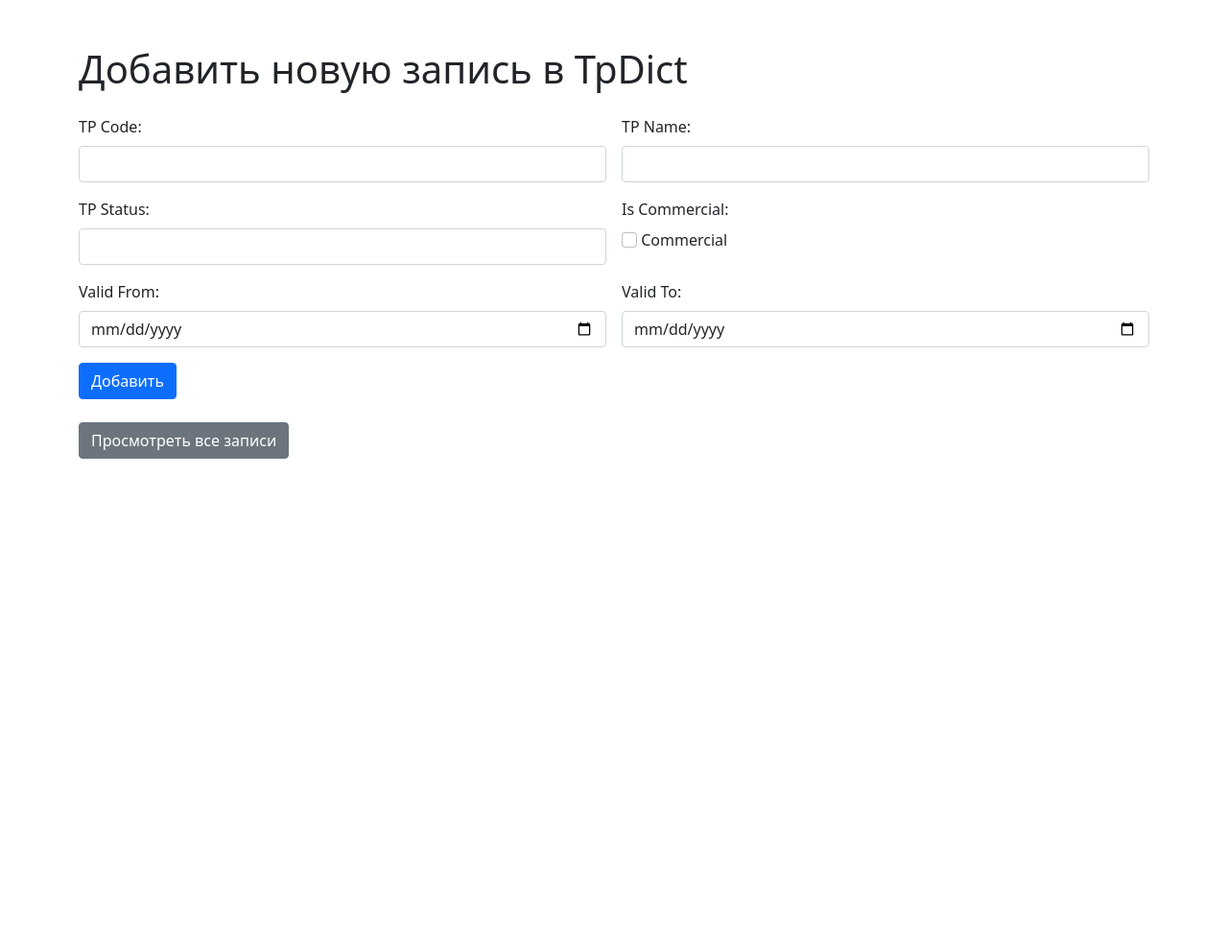
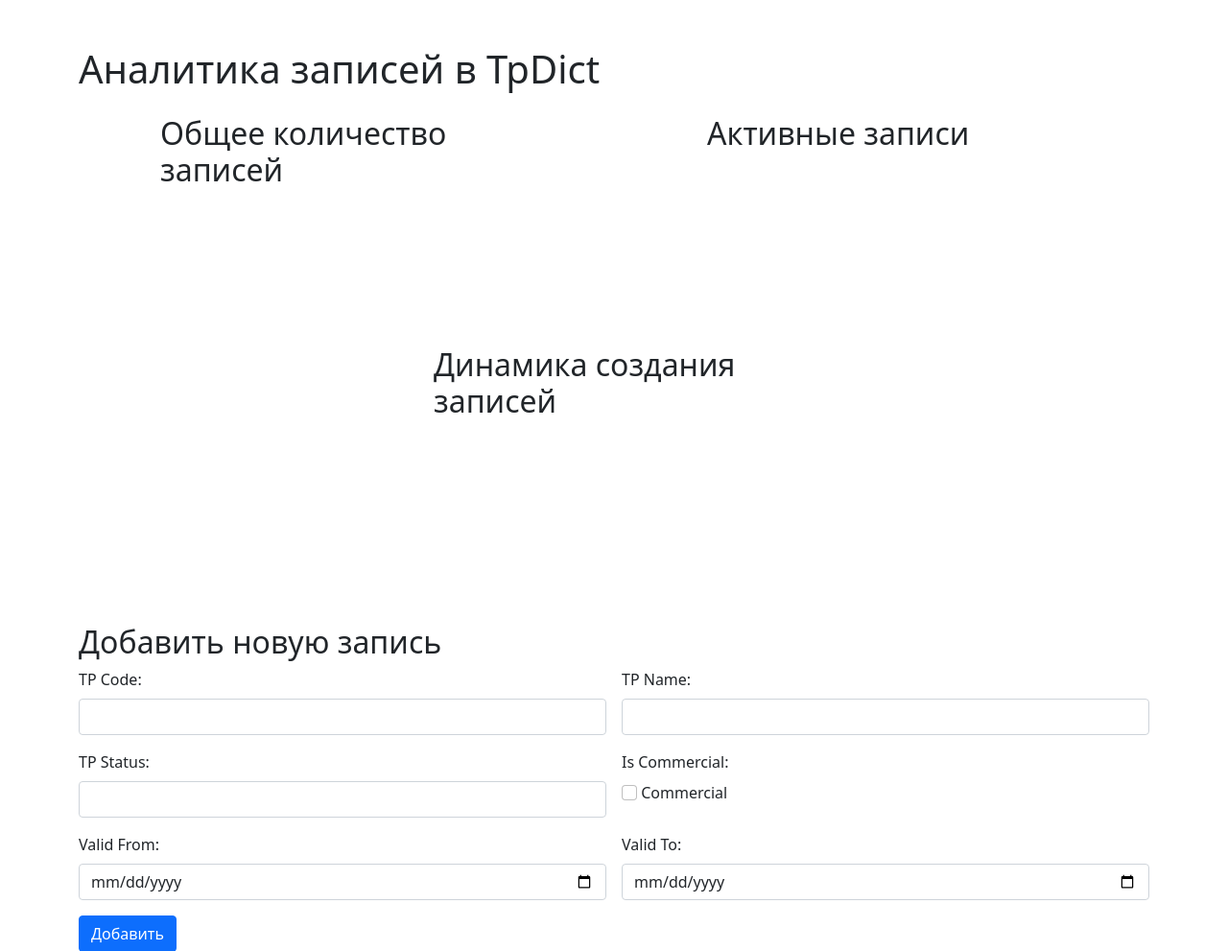
Before and after one commit to Batyr23/FastAPI-Docker-Postgres, a FastAPI app: page / in a window 1280 px wide. Shown: the top 991 px of the page at 96% size. Before the commit the page ends 478 px from the top, so only its background shows below. Run offline with FastAPI, Linux system fonts and the light colour scheme; data that the repository does not hold is empty; a map, chart or similar area stays blank; parts of the project's set-up code (start-up, migrations or seed data) failed here and were passed over.

Commit message:
Working State 1

```diff
--- a/app/database.py
+++ b/app/database.py
@@ -10,7 +10,7 @@ engine = create_engine(SQLALCHEMY_DATABASE_URL)
 SessionLocal = sessionmaker(autocommit=False, autoflush=False, bind=engine)
 Base = declarative_base()
 
-# Создание сессии для базы данных
+# Session for DB
 def get_db():
     db = SessionLocal()
     try:
--- a/app/main.py
+++ b/app/main.py
@@ -72,3 +72,21 @@ async def update_tp_dict_view(
     )
     crud.update_tp_dict(db=db, tp_code=tp_code, tp_dict=tp_dict_data)
     return RedirectResponse("/tp_dicts_view", status_code=303)
+
+
+# Adding visualizations
+
+@app.get("/analytics/")
+async def get_analytics(db: Session = Depends(database.get_db)):
+    total_records = db.query(models.TpDict).count()
+    active_records = db.query(models.TpDict).filter(models.TpDict.tp_status == "active").count()
+
+    # Получаем данные для линейного графика по дате создания записей
+    records_by_date = db.query(models.TpDict.created_at).all()
+    dates = [record.created_at.strftime('%Y-%m-%d') for record in records_by_date]
+
+    return {
+        "total_records": total_records,
+        "active_records": active_records,
+        "creation_dates": dates
+    }
--- a/templates/index.html
+++ b/templates/index.html
@@ -3,12 +3,41 @@
 <head>
     <meta charset="UTF-8">
     <meta name="viewport" content="width=device-width, initial-scale=1.0">
-    <title>Добавить запись</title>
+    <title>Аналитика TpDict</title>
     <link href="https://cdn.jsdelivr.net/npm/bootstrap@5.1.3/dist/css/bootstrap.min.css" rel="stylesheet">
+    <script src="https://cdn.jsdelivr.net/npm/chart.js"></script>
+    <style>
+        .chart-container {
+            width: 100%;
+            max-width: 400px;
+            margin: 0 auto;
+        }
+        canvas {
+            max-height: 300px;
+        }
+    </style>
 </head>
 <body class="container py-5">
-    <h1 class="mb-4">Добавить новую запись в TpDict</h1>
+    <h1 class="mb-4">Аналитика записей в TpDict</h1>
 
+    <!-- Здесь будут отображаться графики -->
+    <div class="row">
+        <div class="col-md-4 chart-container">
+            <h2>Общее количество записей</h2>
+            <canvas id="totalRecordsChart"></canvas>
+        </div>
+        <div class="col-md-4 chart-container">
+            <h2>Активные записи</h2>
+            <canvas id="activeRecordsChart"></canvas>
+        </div>
+        <div class="col-md-4 chart-container">
+            <h2>Динамика создания записей</h2>
+            <canvas id="creationDateChart"></canvas>
+        </div>
+    </div>
+
+    <!-- формы для добавления записи -->
+    <h2 class="mt-5">Добавить новую запись</h2>
     <form action="/add/" method="post" class="row g-3">
         <div class="col-md-6">
             <label for="tp_code" class="form-label">TP Code:</label>
@@ -44,6 +73,89 @@
         <a href="/tp_dicts_view/" class="btn btn-secondary">Просмотреть все записи</a>
     </div>
 
+    <script>
+        // Загружаем данные для графиков с сервера
+        fetch('/analytics/')
+        .then(response => response.json())
+        .then(data => {
+            // Данные для общего количества записей
+            const totalRecordsCtx = document.getElementById('totalRecordsChart').getContext('2d');
+            const totalRecordsChart = new Chart(totalRecordsCtx, {
+                type: 'bar',
+                data: {
+                    labels: ['Total Records'],
+                    datasets: [{
+                        label: 'Количество записей',
+                        data: [data.total_records],
+                        backgroundColor: ['rgba(75, 192, 192, 0.2)'],
+                        borderColor: ['rgba(75, 192, 192, 1)'],
+                        borderWidth: 1
+                    }]
+                },
+                options: {
+                    responsive: true,
+                    maintainAspectRatio: true,
+                    scales: {
+                        y: {
+                            beginAtZero: true
+                        }
+                    }
+                }
+            });
+
+            // Данные для активных записей
+            const activeRecordsCtx = document.getElementById('activeRecordsChart').getContext('2d');
+            const activeRecordsChart = new Chart(activeRecordsCtx, {
+                type: 'doughnut',
+                data: {
+                    labels: ['Active Records', 'Inactive Records'],
+                    datasets: [{
+                        label: 'Активные записи',
+                        data: [data.active_records, data.total_records - data.active_records],
+                        backgroundColor: [
+                            'rgba(54, 162, 235, 0.2)',
+                            'rgba(255, 99, 132, 0.2)'
+                        ],
+                        borderColor: [
+                            'rgba(54, 162, 235, 1)',
+                            'rgba(255, 99, 132, 1)'
+                        ],
+                        borderWidth: 1
+                    }]
+                },
+                options: {
+                    responsive: true,
+                    maintainAspectRatio: true
+                }
+            });
+
+            // Линейный график по дате создания записей
+            const creationDateCtx = document.getElementById('creationDateChart').getContext('2d');
+            const creationDateChart = new Chart(creationDateCtx, {
+                type: 'line',
+                data: {
+                    labels: data.creation_dates,
+                    datasets: [{
+                        label: 'Созданные записи по дате',
+                        data: data.creation_dates.map((_, index) => index + 1), // Условные данные для роста
+                        backgroundColor: 'rgba(153, 102, 255, 0.2)',
+                        borderColor: 'rgba(153, 102, 255, 1)',
+                        borderWidth: 1
+                    }]
+                },
+                options: {
+                    responsive: true,
+                    maintainAspectRatio: true,
+                    scales: {
+                        y: {
+                            beginAtZero: true
+                        }
+                    }
+                }
+            });
+        });
+    </script>
+
     <script src="https://cdn.jsdelivr.net/npm/bootstrap@5.1.3/dist/js/bootstrap.bundle.min.js"></script>
 </body>
 </html>
```
Also changed, not shown: app/crud.py (+5 -5 lines), README.md, 1 other file.
